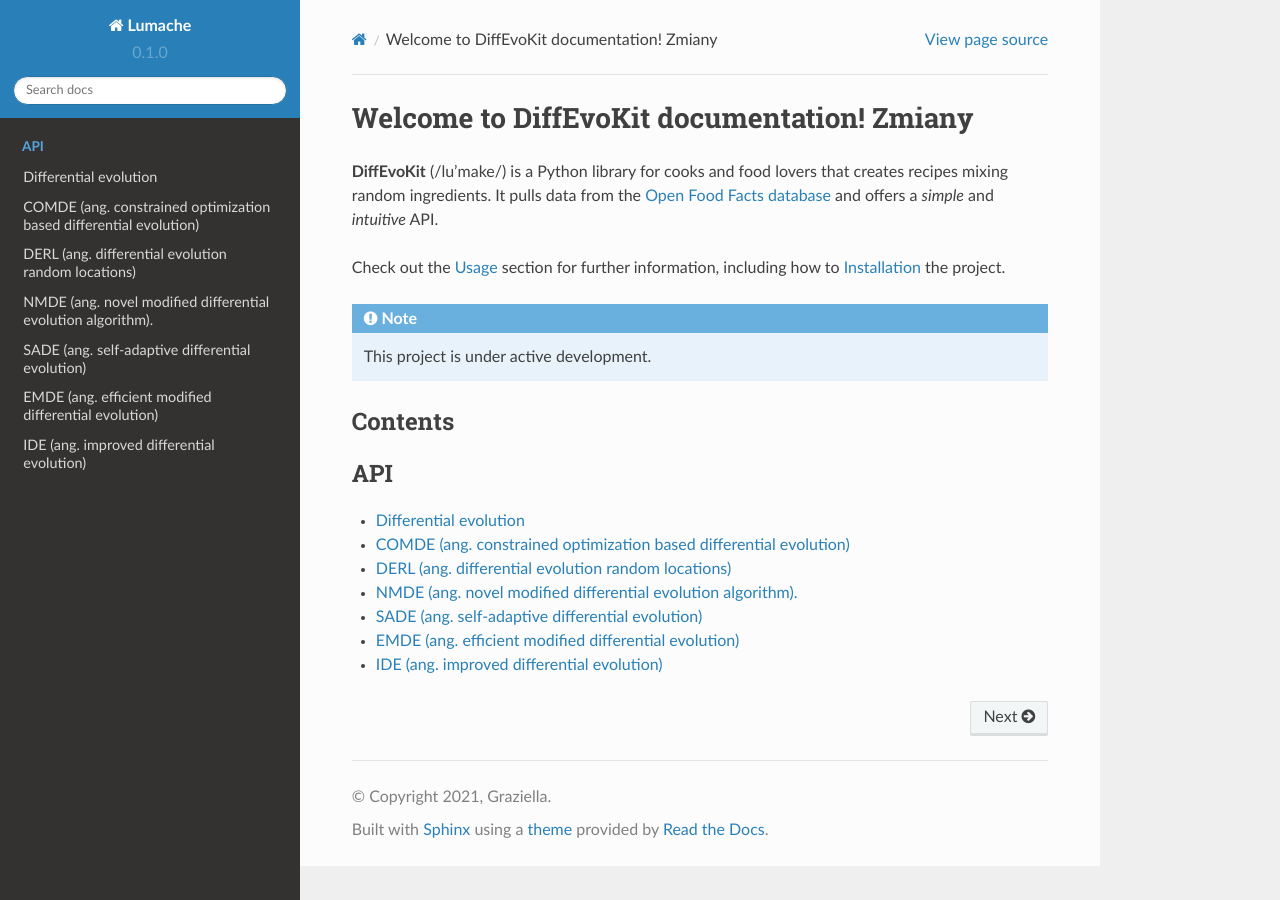
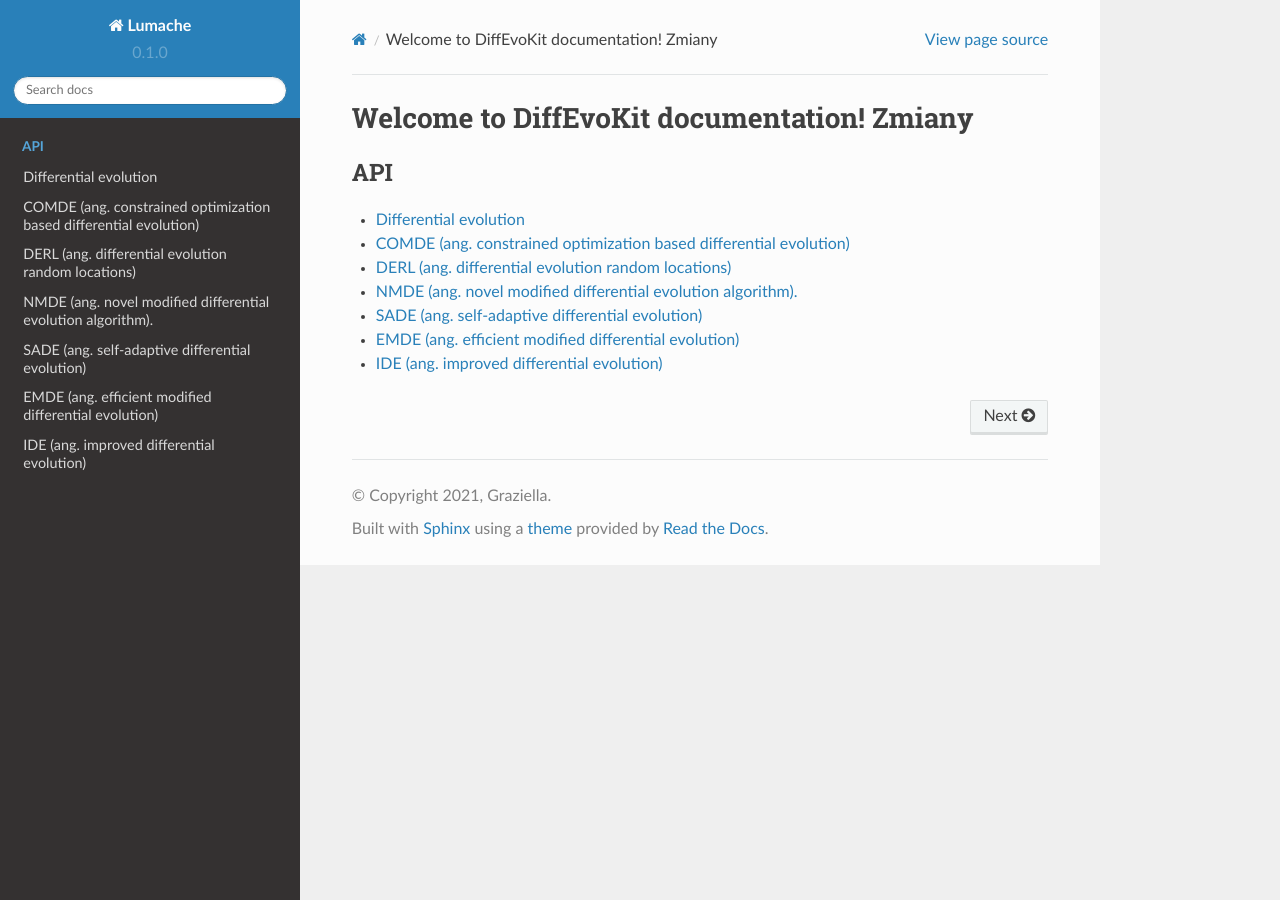
Before and after one commit to wksiazek/TestDokumentacja, a Sphinx documentation site: the page built from docs/source/index.rst, in a window 1280 px wide. Built offline with Sphinx 7.4.7 and the Read the Docs theme 2.0.0, drawn with Linux system fonts in a browser that asks for light colours.

Commit message:
Update index.rst

```diff
--- a/docs/source/index.rst
+++ b/docs/source/index.rst
@@ -1,26 +1,10 @@
 Welcome to DiffEvoKit documentation! Zmiany
 ===================================
-
-**DiffEvoKit** (/lu'make/) is a Python library for cooks and food lovers
-that creates recipes mixing random ingredients.
-It pulls data from the `Open Food Facts database <https://world.openfoodfacts.org/>`_
-and offers a *simple* and *intuitive* API.
-
-Check out the :doc:`usage` section for further information, including
-how to :ref:`installation` the project.
-
-.. note::
-
-   This project is under active development.
-
-Contents
---------
-
 
 .. toctree::
    :maxdepth: 1
    :caption: General
-   instalation
+   installation
    getting_started
 
 .. toctree::
```
